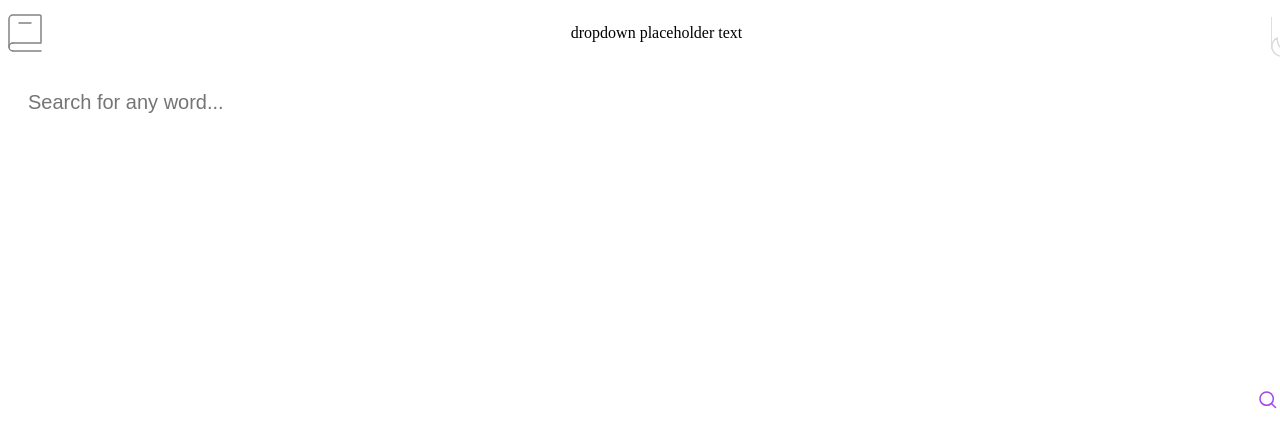
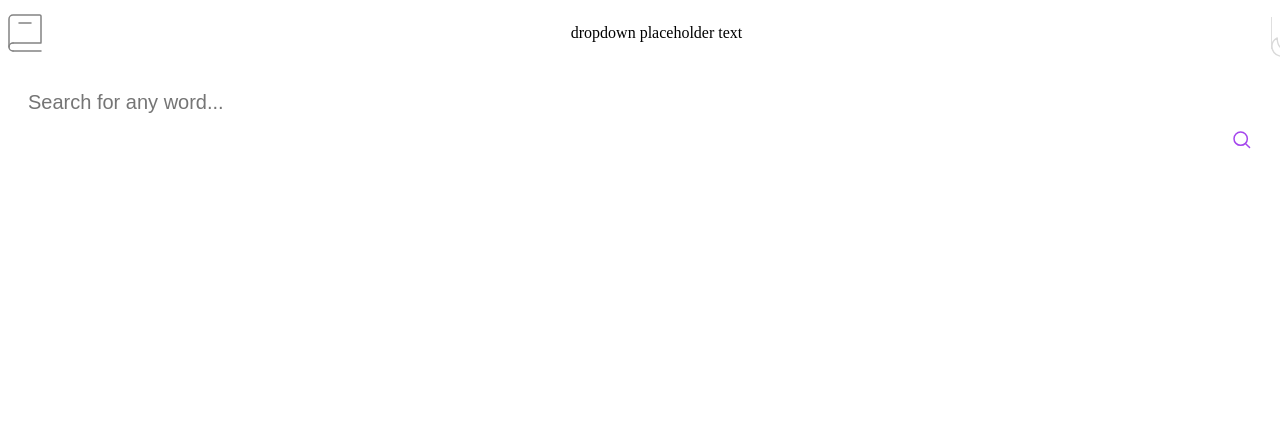
Before and after one commit to Byakuya91/Dictionary-App, a React (Vite) app: page / in a window 1280 px wide. Shown: the top 448 px of the page. Built offline with nearby package versions, Linux system fonts and the light colour scheme.

Commit message:
I have managed to fix the button problem with the CSS. Moving onto displaying the definition of the word.

```diff
--- a/src/Components/Dic_Header/SearchBar/SearchBar.module.css
+++ b/src/Components/Dic_Header/SearchBar/SearchBar.module.css
@@ -31,8 +31,8 @@
     align-items: center;
     width: 1em;
     height: 1em;
-    right: 1em;
-    top: 0;
+    right: 3em;
+    top: -39em;
     bottom: 0;
     margin: auto;
     border: none;
```
